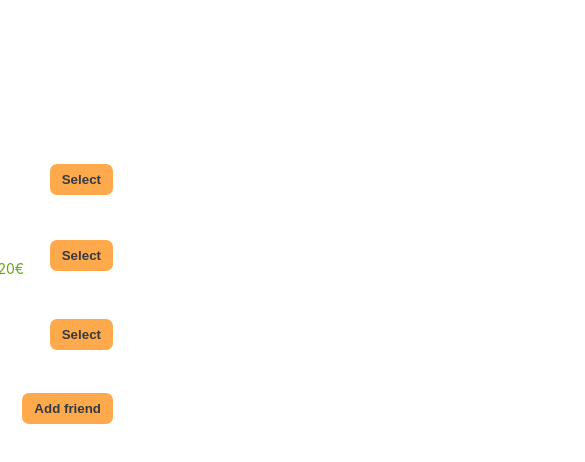
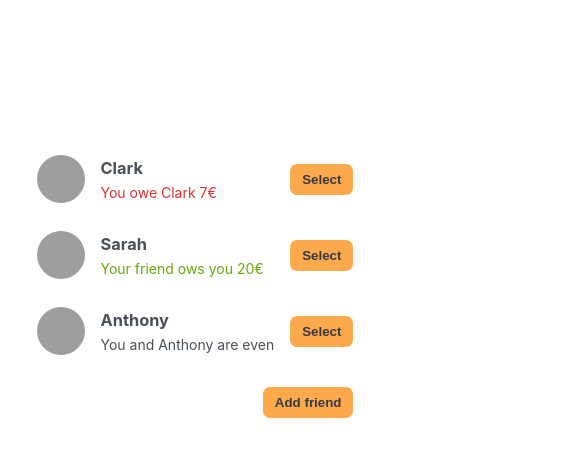
Before and after one commit to ezgikardes/eat-n-split, a React (Create React App) app: page / in a window 390 px wide. Shown: the top 462 px of the page, 585 px wide, since content can reach past the window. Built offline with nearby package versions, Linux system fonts and the light colour scheme; grey boxes are pictures that could not be loaded.

Commit message:
add responsive design

```diff
--- a/package.json
+++ b/package.json
@@ -1,5 +1,5 @@
 {
-  "name": "eat-n-split",
+  "name": "going-dutch",
   "version": "0.1.0",
   "private": true,
   "dependencies": {
--- a/src/index.css
+++ b/src/index.css
@@ -167,3 +167,10 @@ form h2 {
   letter-spacing: -0.5px;
   margin-bottom: 1.6rem;
 }
+
+@media (max-width: 1024px) {
+  .app {
+    grid-template-columns: 1fr;
+    row-gap: 2rem;
+  }
+}
```
